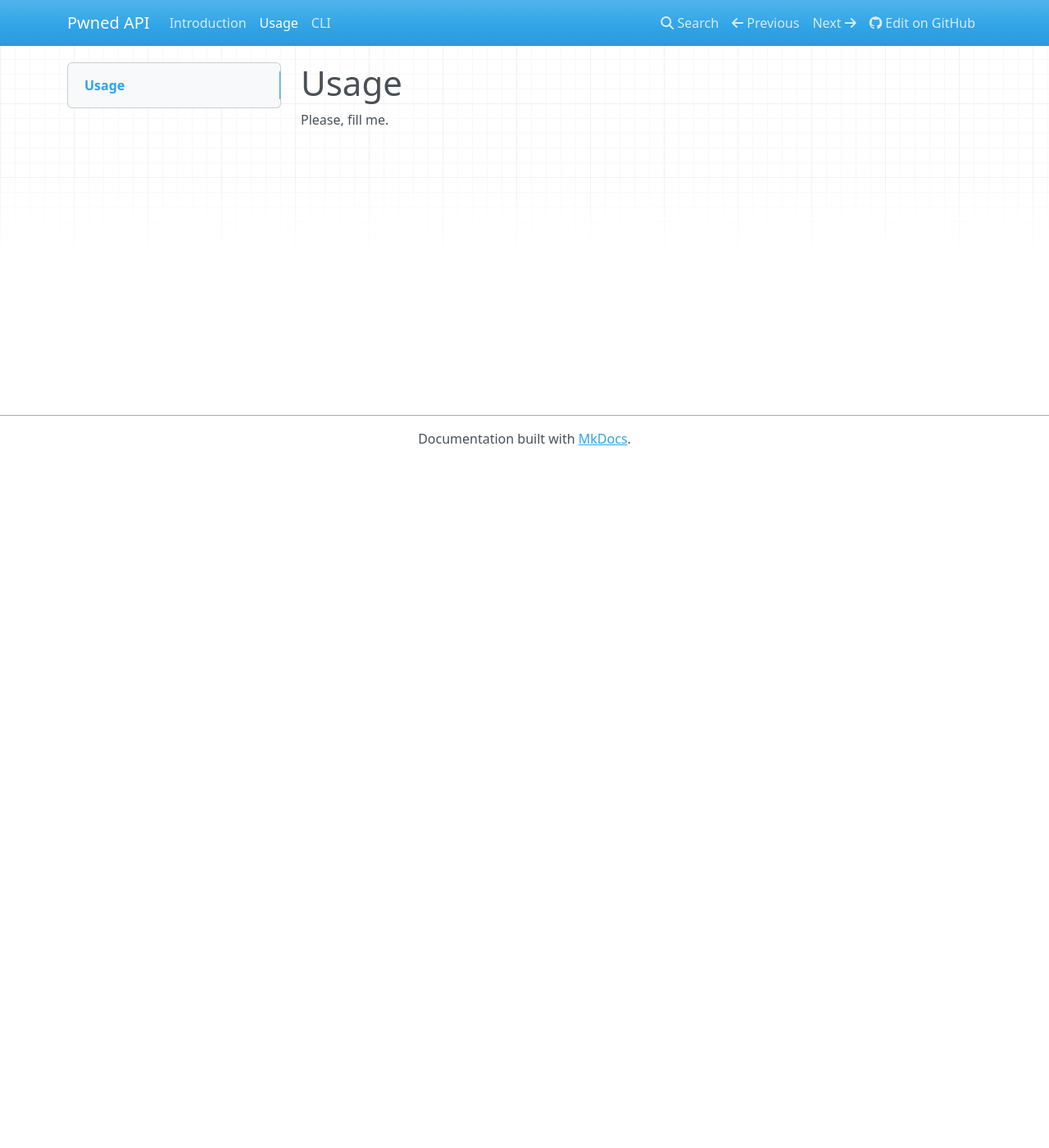
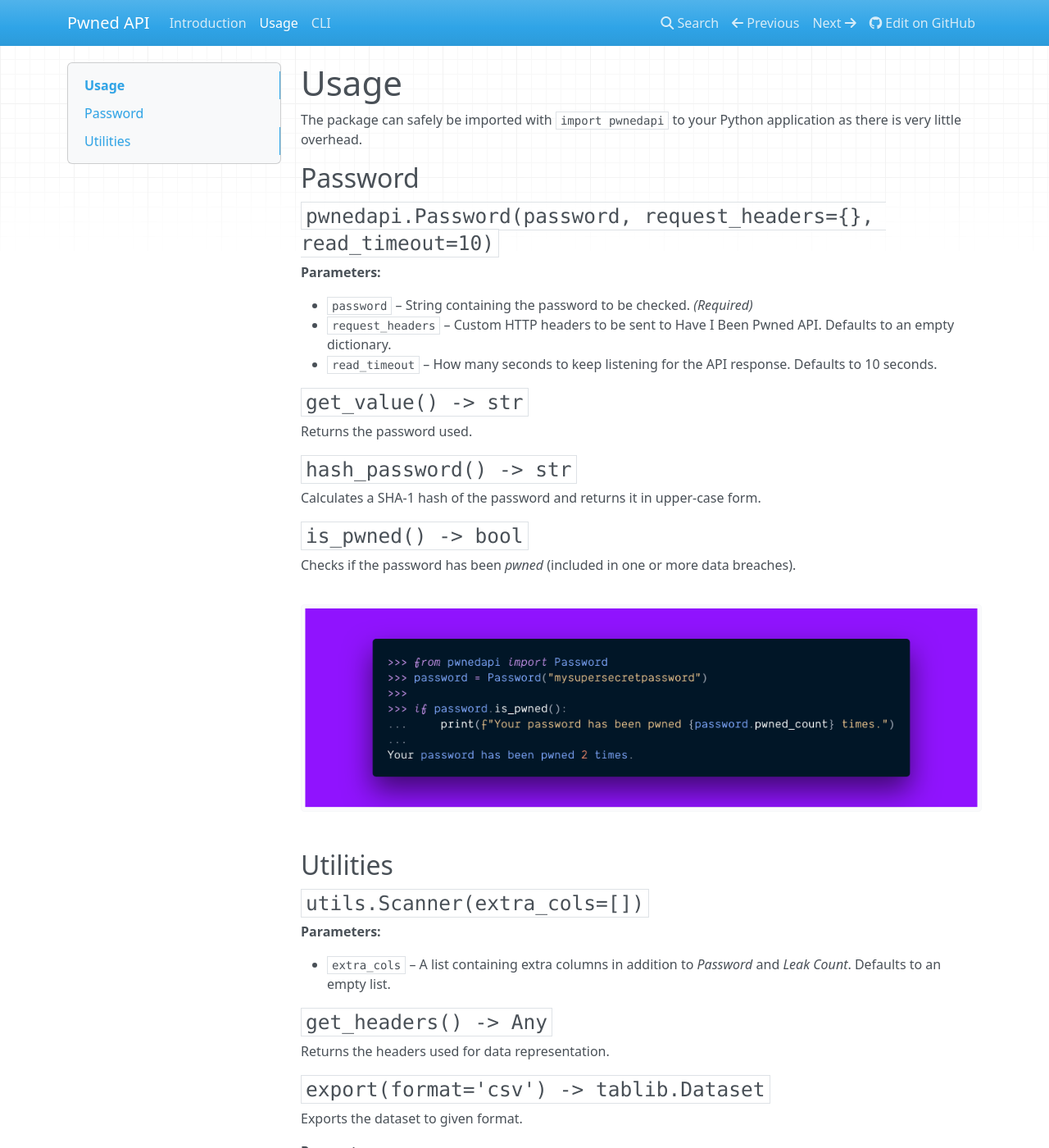
Before and after one commit to nikoheikkila/pwnedapi, an MkDocs documentation site: the page built from docs/usage.md, in a window 1280 px wide and 1400 px high. Shown: the whole window at 82% size. Built offline with MkDocs 1.6.1, drawn with Linux system fonts in a browser that asks for light colours; nearby versions of some CDN libraries; some of the changed text lies outside the part shown.

Commit message:
Add usage documentation

```diff
--- a/docs/usage.md
+++ b/docs/usage.md
@@ -1,3 +1,67 @@
 # Usage
 
-Please, fill me.
+The package can safely be imported with `import pwnedapi` to your Python
+application as there is very little overhead.
+
+## Password
+
+### `pwnedapi.Password(password, request_headers={}, read_timeout=10)`
+
+**Parameters:**
+
+- `password` – String containing the password to be checked. _(Required)_
+- `request_headers` – Custom HTTP headers to be sent to Have I Been Pwned API. Defaults to an empty dictionary.
+- `read_timeout` – How many seconds to keep listening for the API response. Defaults to 10 seconds.
+
+### `get_value() -> str`
+
+Returns the password used.
+
+### `hash_password() -> str`
+
+Calculates a SHA-1 hash of the password and returns it in upper-case form.
+
+### `is_pwned() -> bool`
+
+Checks if the password has been _pwned_ (included in one or more data breaches).
+
+![Check a single password](check.png)
+
+## Utilities
+
+### `utils.Scanner(extra_cols=[])`
+
+**Parameters:**
+
+- `extra_cols` – A list containing extra columns in addition to _Password_ and _Leak Count_. Defaults to an empty list.
+
+### `get_headers() -> Any`
+
+Returns the headers used for data representation.
+
+### `export(format='csv') -> tablib.Dataset`
+
+Exports the dataset to given format.
+
+**Parameters:**
+
+- `format` – data format supported by `tablib`. Defaults to CSV.
+
+### `export_as(output_file)`
+
+Exports and saves the dataset to given file path.
+
+**Parameters:**
+
+- `output_file` – File path as string for saving. _(Required)_.
+
+### `scan(filename, sleep_time=0.2) -> self`
+
+Scans the given password file.
+
+**Parameters:**
+
+- `filename` – File path to scan for. _(Required)_.
+- `sleep_time` – How long in seconds to wait between each request as the file iteration proceeds. Defaults to 200 milliseconds.
+
+![Scan a file of passwords](scan.png)
```
